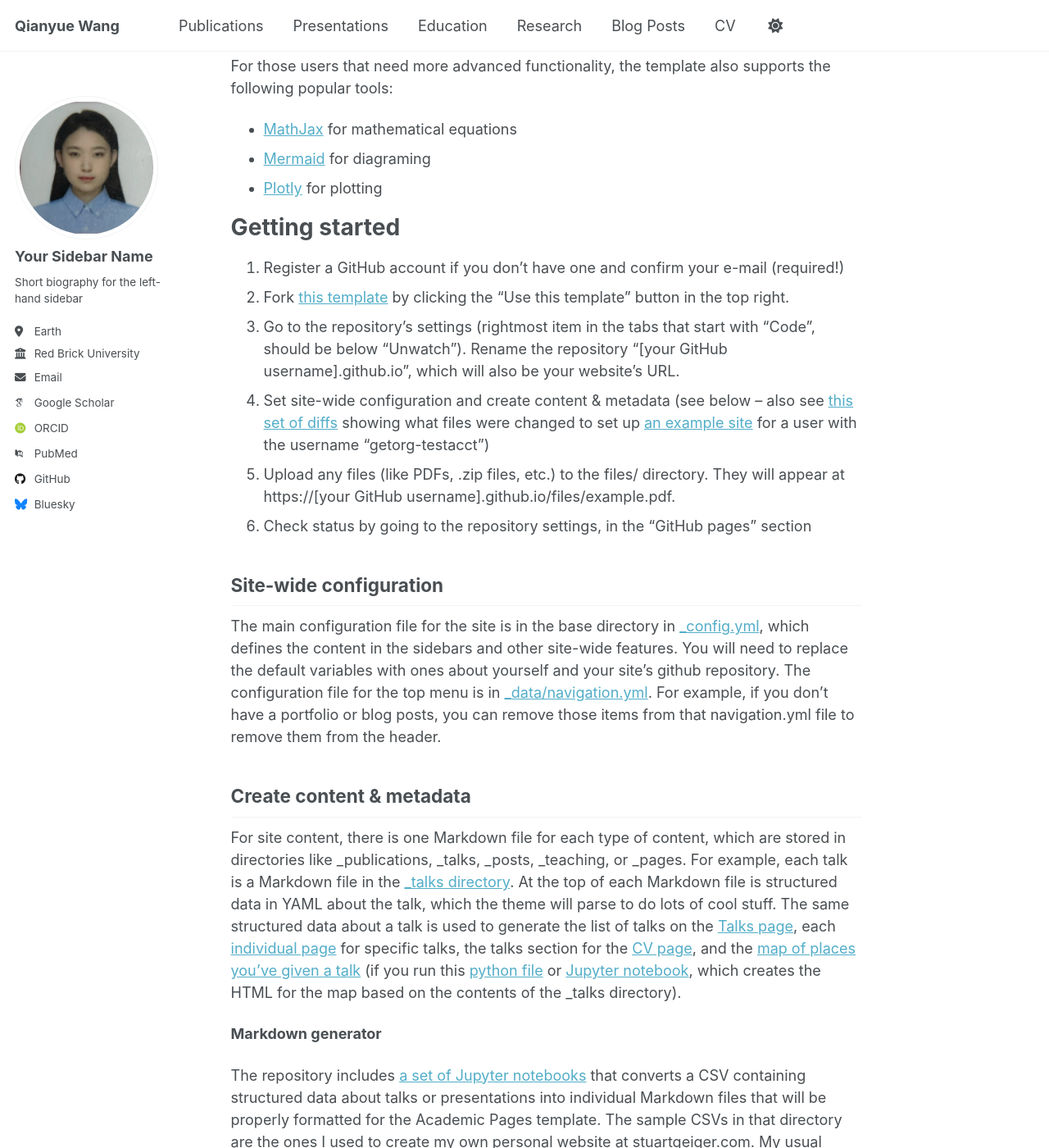
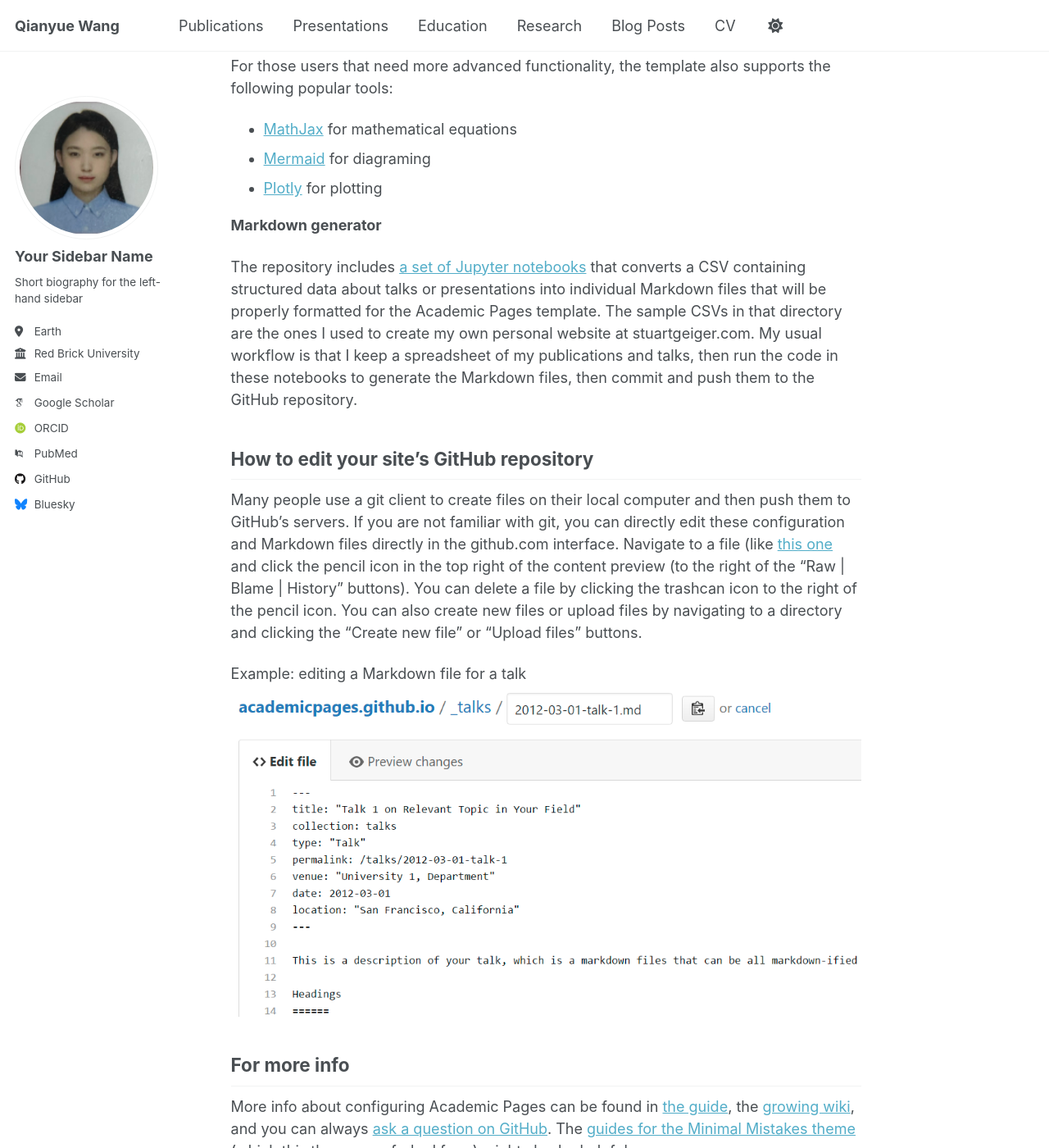
Before and after one commit to Wangq180/Qianyue-Wang.github.io, a Jekyll site: the page built from _pages/about.md, in a window 1280 px wide and 1400 px high, scrolled down 973 px. Shown: the whole window at 82% size. Built offline with Jekyll 4.4.1, drawn with Linux system fonts in a browser that asks for light colours; some web fonts are replaced; a script that is not in the unit is left out.

Commit message:
Update about.md

```diff
--- a/_pages/about.md
+++ b/_pages/about.md
@@ -22,22 +22,7 @@ For those users that need more advanced functionality, the template also support
 - [Mermaid](https://mermaid.js.org/) for diagraming
 - [Plotly](https://plotly.com/javascript/) for plotting
 
-Getting started
-======
-1. Register a GitHub account if you don't have one and confirm your e-mail (required!)
-1. Fork [this template](https://github.com/academicpages/academicpages.github.io) by clicking the "Use this template" button in the top right.
-1. Go to the repository's settings (rightmost item in the tabs that start with "Code", should be below "Unwatch"). Rename the repository "[your GitHub username].github.io", which will also be your website's URL.
-1. Set site-wide configuration and create content & metadata (see below -- also see [this set of diffs](http://archive.is/3TPas) showing what files were changed to set up [an example site](https://getorg-testacct.github.io) for a user with the username "getorg-testacct")
-1. Upload any files (like PDFs, .zip files, etc.) to the files/ directory. They will appear at https://[your GitHub username].github.io/files/example.pdf.
-1. Check status by going to the repository settings, in the "GitHub pages" section
 
-Site-wide configuration
-------
-The main configuration file for the site is in the base directory in [_config.yml](https://github.com/academicpages/academicpages.github.io/blob/master/_config.yml), which defines the content in the sidebars and other site-wide features. You will need to replace the default variables with ones about yourself and your site's github repository. The configuration file for the top menu is in [_data/navigation.yml](https://github.com/academicpages/academicpages.github.io/blob/master/_data/navigation.yml). For example, if you don't have a portfolio or blog posts, you can remove those items from that navigation.yml file to remove them from the header.
-
-Create content & metadata
-------
-For site content, there is one Markdown file for each type of content, which are stored in directories like _publications, _talks, _posts, _teaching, or _pages. For example, each talk is a Markdown file in the [_talks directory](https://github.com/academicpages/academicpages.github.io/tree/master/_talks). At the top of each Markdown file is structured data in YAML about the talk, which the theme will parse to do lots of cool stuff. The same structured data about a talk is used to generate the list of talks on the [Talks page](https://academicpages.github.io/talks), each [individual page](https://academicpages.github.io/talks/2012-03-01-talk-1) for specific talks, the talks section for the [CV page](https://academicpages.github.io/cv), and the [map of places you've given a talk](https://academicpages.github.io/talkmap.html) (if you run this [python file](https://github.com/academicpages/academicpages.github.io/blob/master/talkmap.py) or [Jupyter notebook](https://github.com/academicpages/academicpages.github.io/blob/master/talkmap.ipynb), which creates the HTML for the map based on the contents of the _talks directory).
 
 **Markdown generator**
 
```
